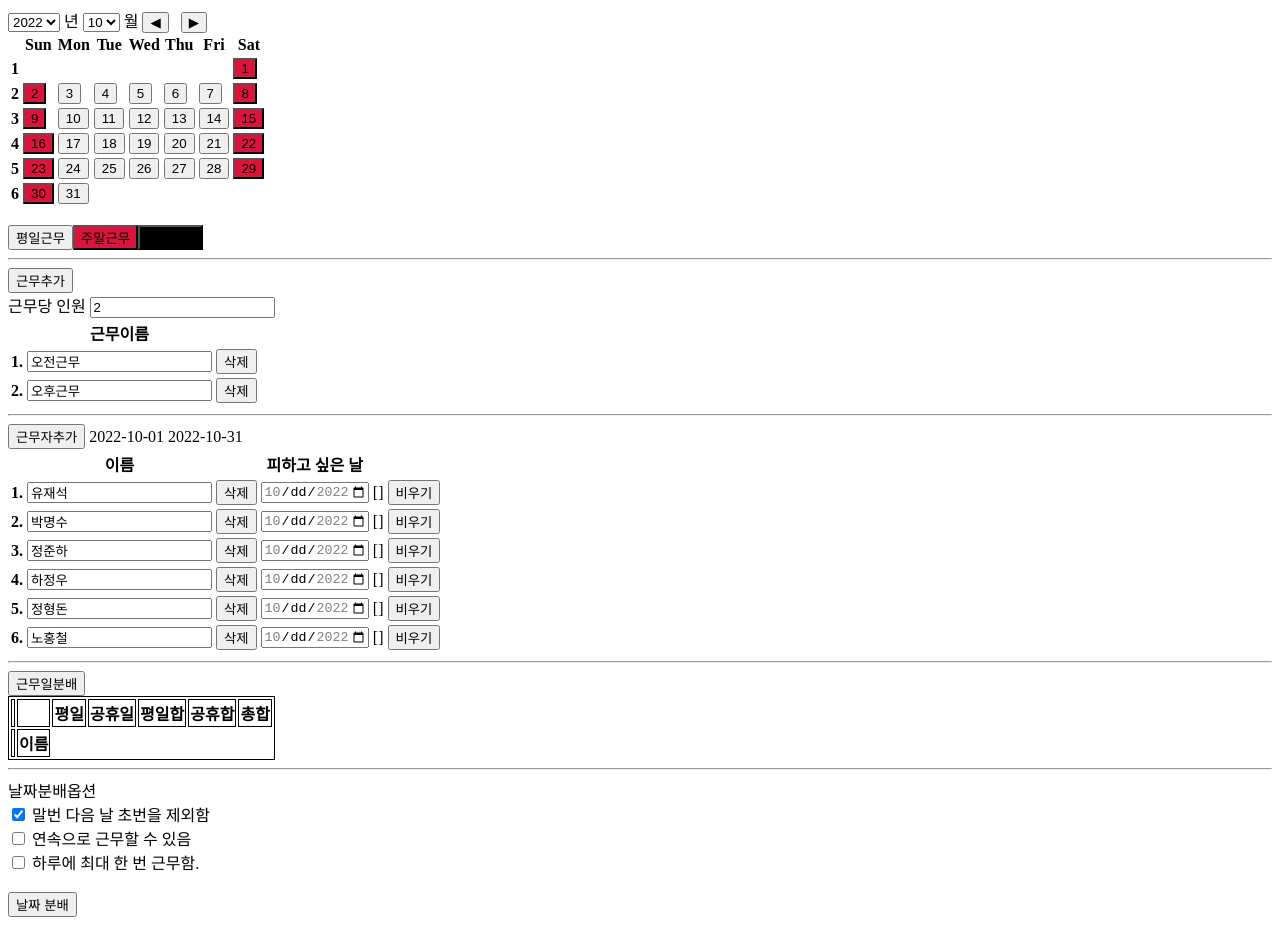
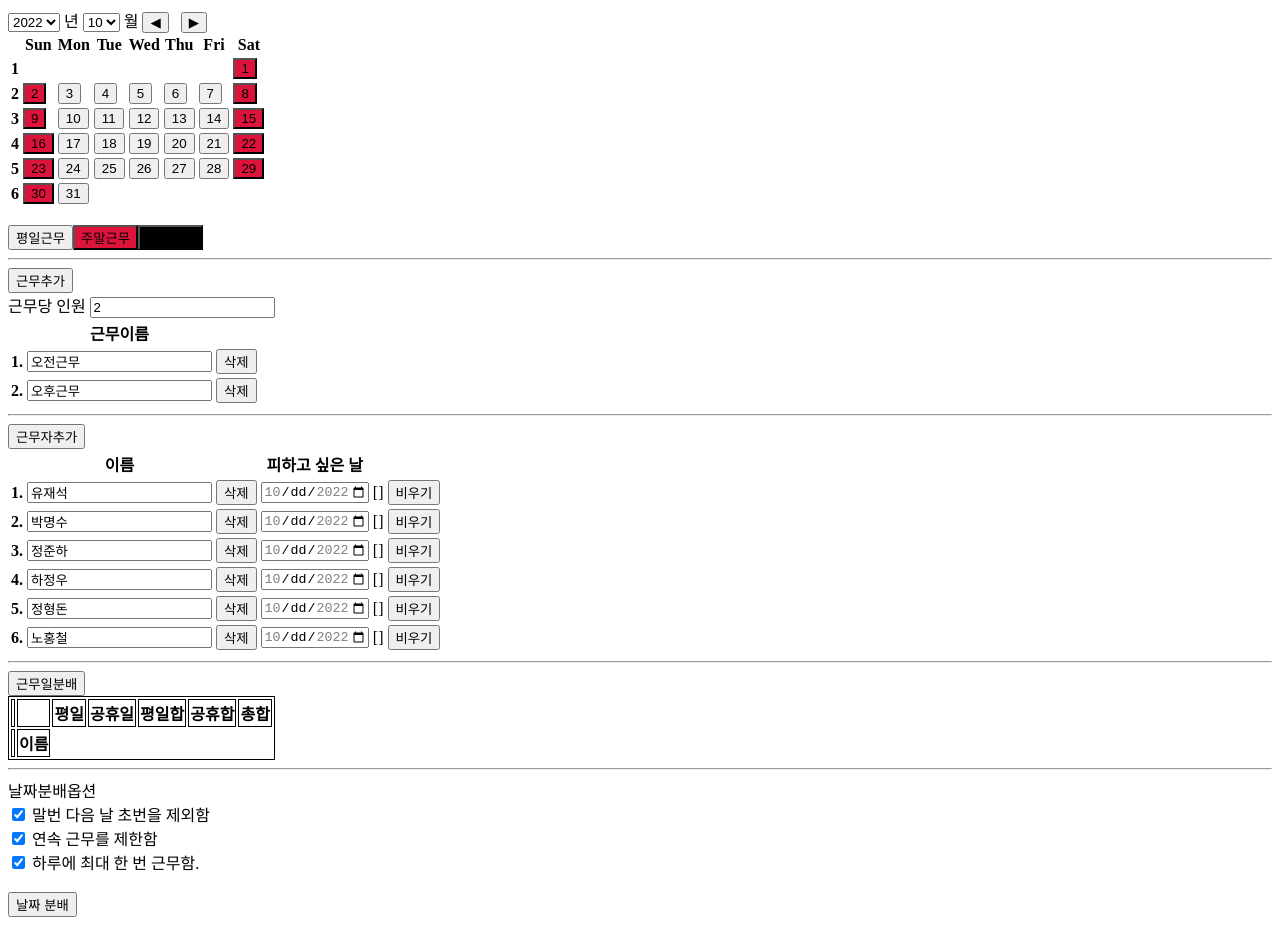
Before and after one commit to woajun/schedule-divider, a Vue app: page / in a window 1280 px wide. Shown: the top 942 px of the page. Built offline with nearby package versions, Linux system fonts and the light colour scheme.

Commit message:
add alreadyWorker

```diff
--- a/src/components/AssignSchedule/AssignSchedule.vue
+++ b/src/components/AssignSchedule/AssignSchedule.vue
@@ -41,10 +41,10 @@ const getLastdayWorker = (result: InnerOutput[]) => {
   return lastOutput ? lastOutput.shifts[lastOutput.shifts.length - 1] : [];
 };
 
-const previouseWorkerFlag = ref(false);
+const previouseWorkerFlag = ref(true);
 
 const getPreviousWorker = (c:number[][]) => {
-  if (previouseWorkerFlag.value) return [];
+  if (!previouseWorkerFlag.value) return [];
   return c.length > 0 ? c[c.length - 1] : [];
 };
 
@@ -54,6 +54,8 @@ const getLastWorker = (idx: number, result: InnerOutput[], c:number[][]) => (
 
 const workOnceADayFlag = ref(true);
 
+const getAlreadyWorker = (c: number[][]) => (workOnceADayFlag.value ? c.flat() : []);
+
 const doAssign = (l:number, workdays: Workdays, workers: Worker[], s: Shift[]) => iterate(l).reduce((result, i) => {
   const date = i + 1;
   const type = findDayType(workdays, date);
@@ -62,6 +64,7 @@ const doAssign = (l:number, workdays: Workdays, workers: Worker[], s: Shift[]) =
     const filterd = workers
       .filter((e) => !e.avoidDays.includes(date))
       .filter((e) => !getLastWorker(idx, result, c).includes(e.id))
+      .filter((e) => !getAlreadyWorker(c).includes(e.id))
       .filter((e) => e[type][idx] > 0);
     const shuffled = shuffle(filterd);
     const assigned = shuffled.slice(0, shift.num);
@@ -147,11 +150,11 @@ const onClick = () => {
     <br />
     <label>
       <input v-model="previouseWorkerFlag" type="checkbox" />
-      연속으로 근무할 수 있음
+      연속 근무를 제한함
     </label>
     <br />
     <label>
-      <input type="checkbox" />
+      <input v-model="workOnceADayFlag" type="checkbox" />
       하루에 최대 한 번 근무함.
     </label>
     <br />
--- a/src/components/SpecifyWorker/SpecifyWorker.vue
+++ b/src/components/SpecifyWorker/SpecifyWorker.vue
@@ -116,8 +116,6 @@ watch([() => props.month, () => props.year], () => {
       <button @click="addWorker">
         근무자추가
       </button>
-      {{ range.min }}
-      {{ range.max }}
     </div>
     <div>
       <table>
```
